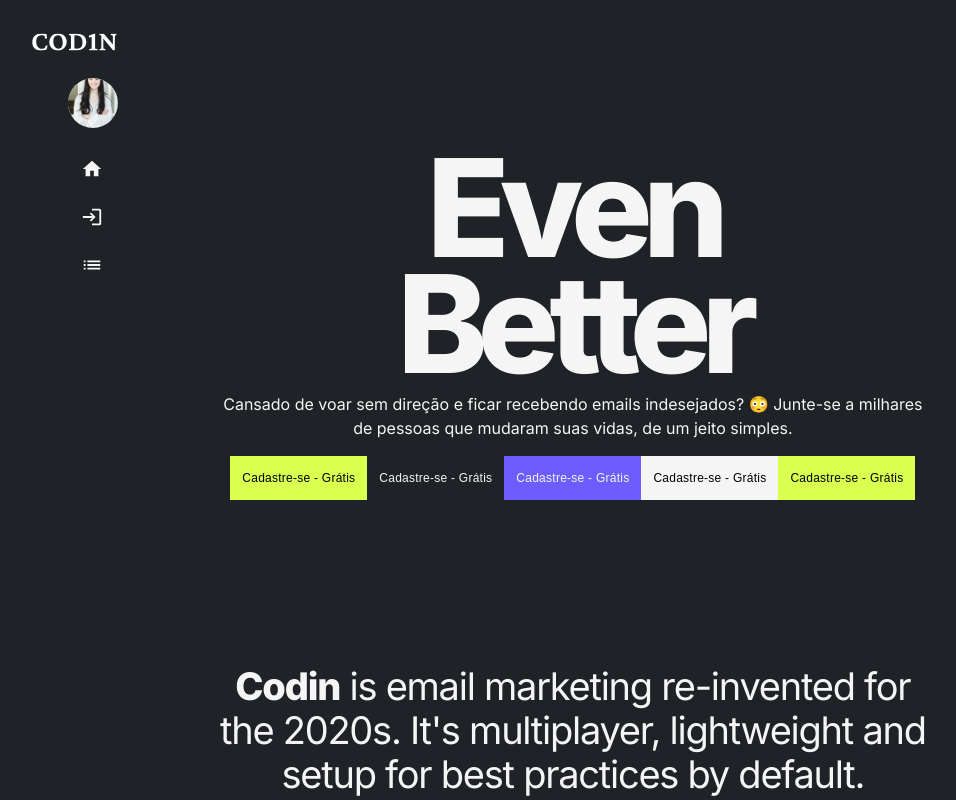
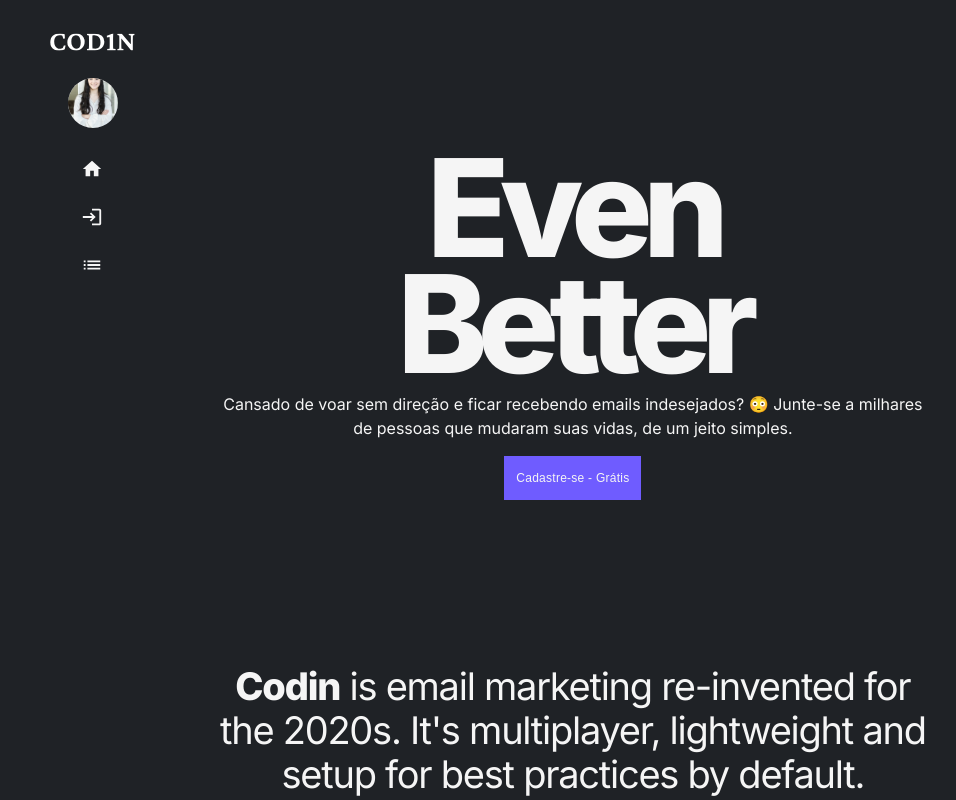
Before and after one commit to eduardo239/codin, a React (Vite) app: page / in a window 1280 px wide. Shown: the top 800 px of the page, without its empty margins (147-1103 px from the left). Built offline with nearby package versions, Linux system fonts and the light colour scheme; no server answers; the database is empty.

Commit message:
ajuste no logo e home page

```diff
--- a/src/components/landing/Hero.tsx
+++ b/src/components/landing/Hero.tsx
@@ -10,11 +10,11 @@ const Hero = () => {
         simples.
       </p>
       <div className="flex-center-center">
-        <Button>Cadastre-se - Grátis</Button>
-        <Button variant="dark">Cadastre-se - Grátis</Button>
+        {/* <Button>Cadastre-se - Grátis</Button>
+        <Button variant="dark">Cadastre-se - Grátis</Button> */}
         <Button variant="secondary">Cadastre-se - Grátis</Button>
-        <Button variant="light">Cadastre-se - Grátis</Button>
-        <Button>Cadastre-se - Grátis</Button>
+        {/* <Button variant="light">Cadastre-se - Grátis</Button>
+        <Button>Cadastre-se - Grátis</Button> */}
       </div>
     </div>
   );
--- a/src/components/ui/Logo.tsx
+++ b/src/components/ui/Logo.tsx
@@ -18,7 +18,8 @@ const Logo = ({
           : size === "md"
           ? "logo-md"
           : "logo-md"
-      }`}
+      } `}
+      style={{ textAlign: "center" }}
       onClick={() => navigate("/")}
     >
       <svg
```
